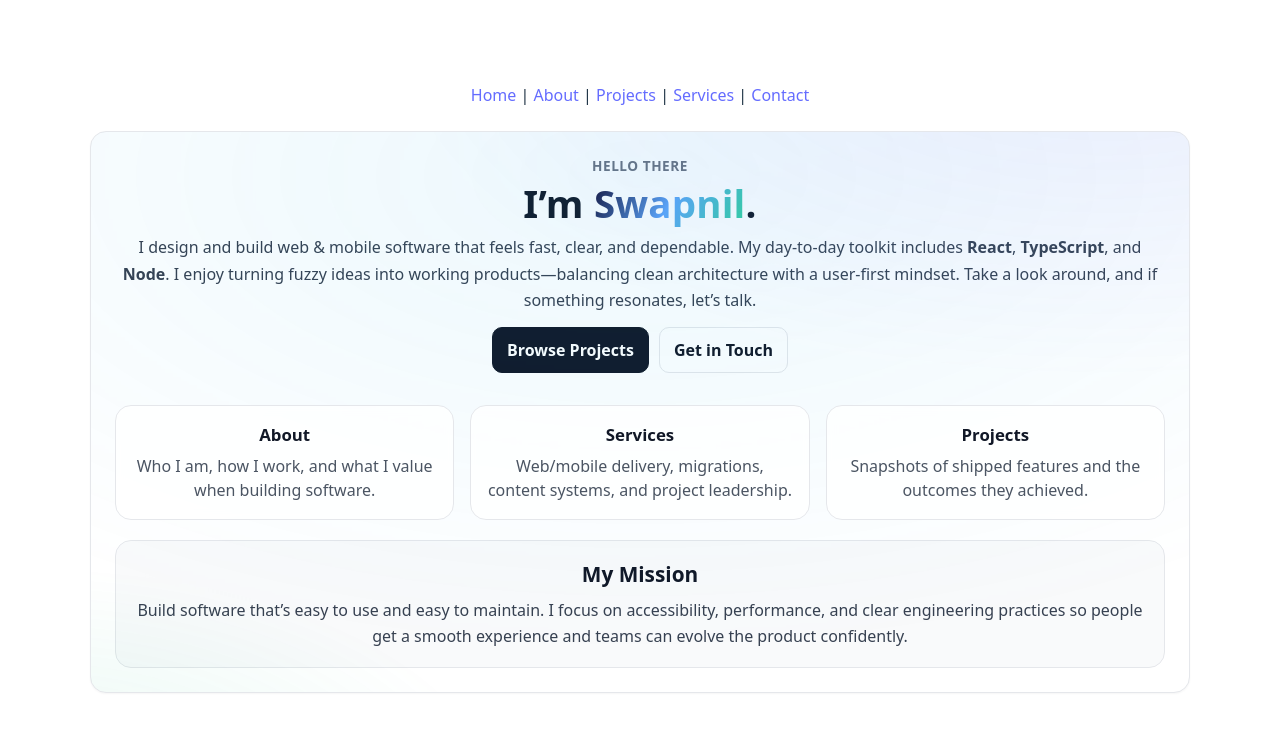
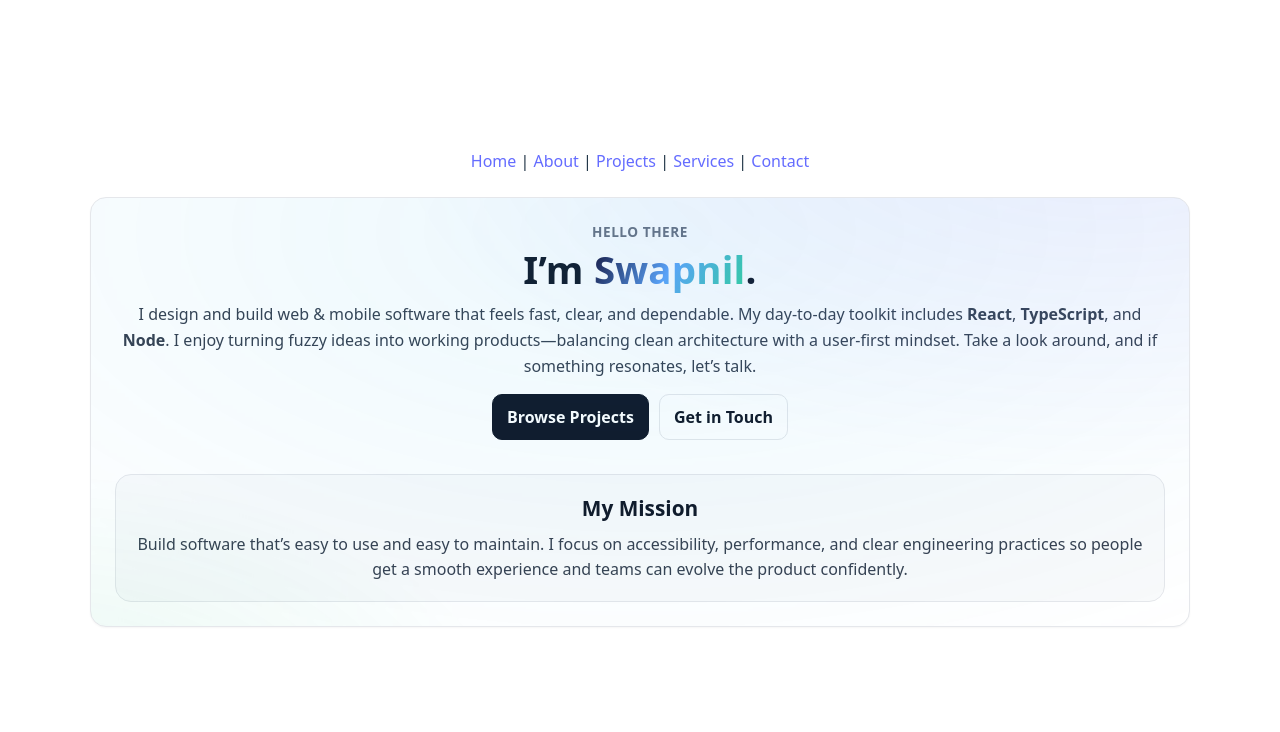
Before and after one commit to ersapatel/COMP229_Assignment_1_React_Portfolio, a React (Vite) app: page / in a window 1280 px wide. Shown: the top 732 px of the page. Built offline with nearby package versions, Linux system fonts and the light colour scheme.

Commit message:
home page update

```diff
--- a/src/Page/home.css
+++ b/src/Page/home.css
@@ -67,13 +67,6 @@
     justify-content: center;
   }
 
-  /* QUICK LINKS */
-  .home-links {
-    display: grid;
-    grid-template-columns: repeat(3, 1fr);
-    gap: 16px;
-    margin-top: 6px;
-  }
   .link-card {
     display: block;
     padding: 16px;
--- a/src/Page/home.jsx
+++ b/src/Page/home.jsx
@@ -28,24 +28,6 @@ export default function Home() {
         </div>
       </div>
 
-      {/* QUICK LINKS */}
-      <div className="home-links">
-        <NavLink to="/about" className="link-card">
-          <h3>About</h3>
-          <p>Who I am, how I work, and what I value when building software.</p>
-        </NavLink>
-
-        <NavLink to="/services" className="link-card">
-          <h3>Services</h3>
-          <p>Web/mobile delivery, migrations, content systems, and project leadership.</p>
-        </NavLink>
-
-        <NavLink to="/projects" className="link-card">
-          <h3>Projects</h3>
-          <p>Snapshots of shipped features and the outcomes they achieved.</p>
-        </NavLink>
-      </div>
-
       {/* MISSION */}
       <section className="home-mission">
         <h2>My Mission</h2>
```
